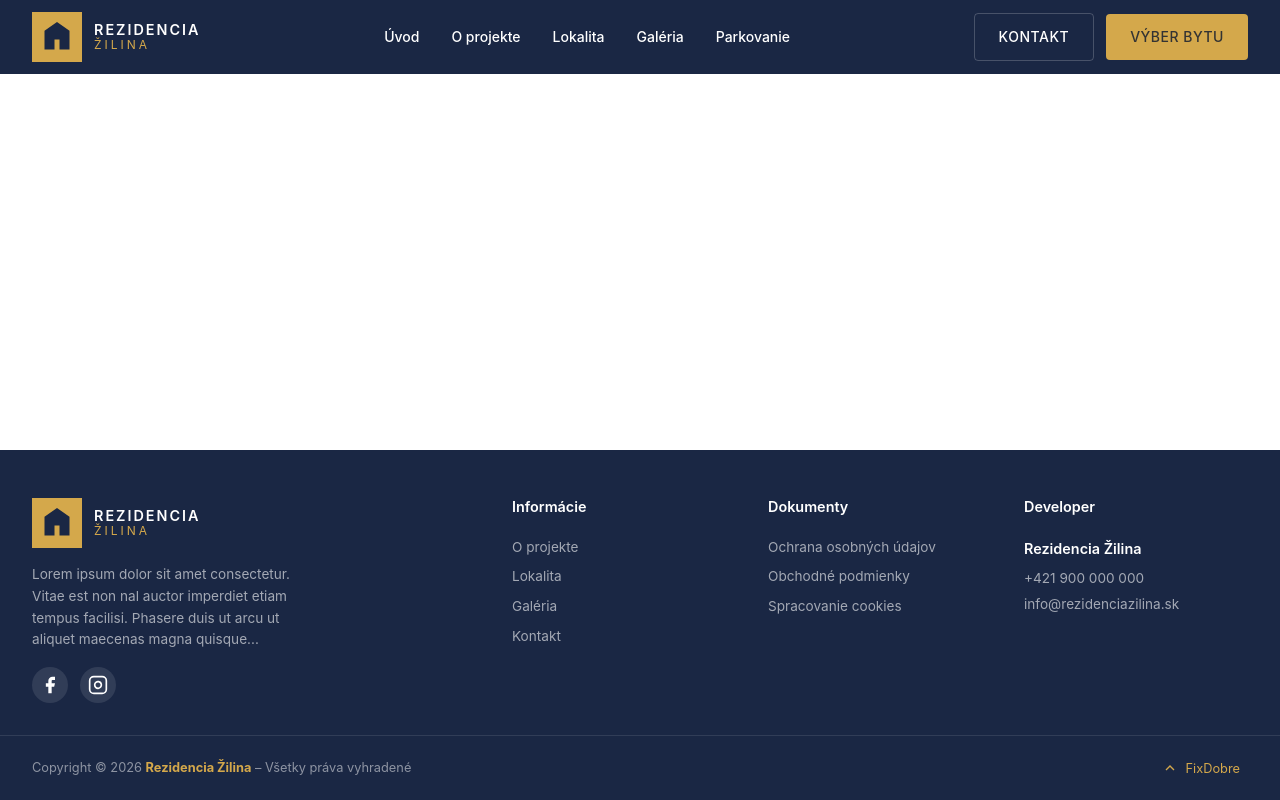
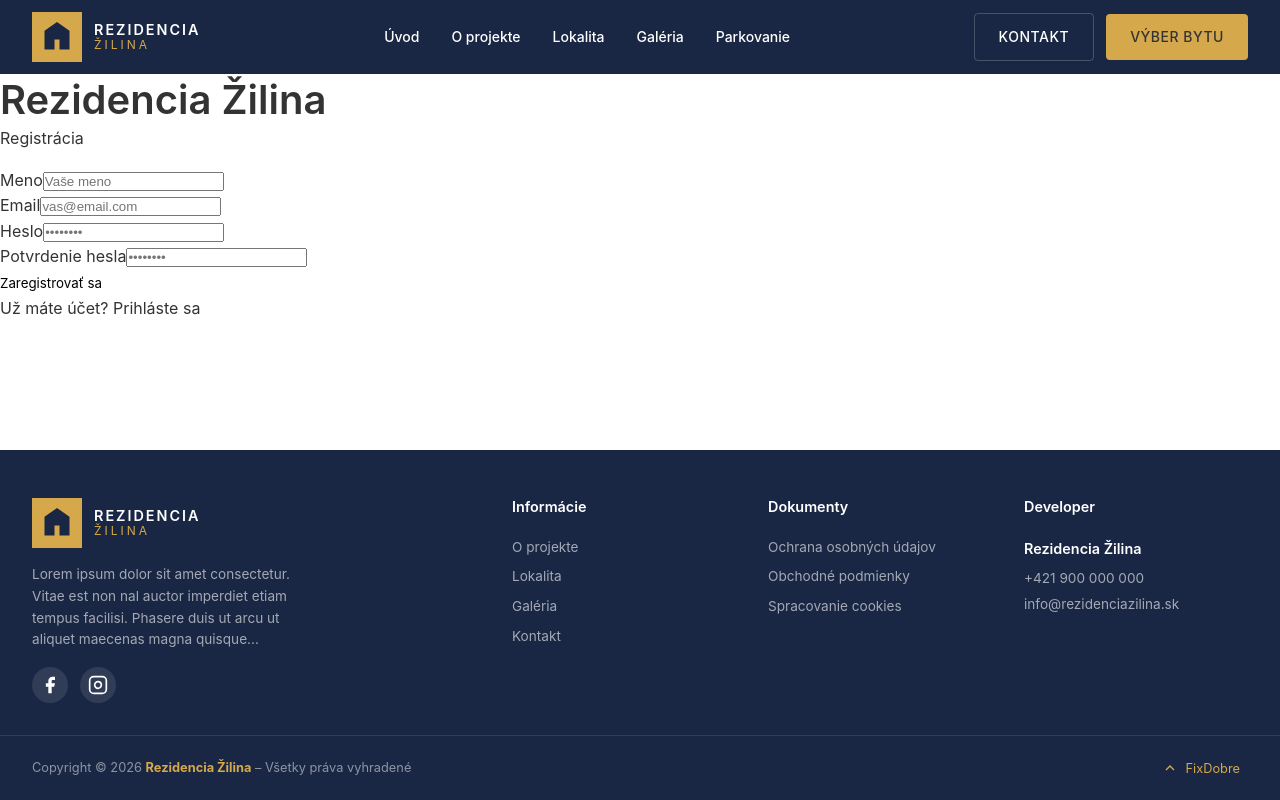
Before and after one commit to mijacke/developer-web, a Nuxt app: page /register in a window 1280 px wide. Built offline with nearby package versions, Linux system fonts and the light colour scheme; no server answers.

Commit message:
feat(auth): add login and registration pages with form validation

```diff
--- /dev/null
+++ b/app/pages/login/index.vue
@@ -0,0 +1,95 @@
+<template>
+  <div class="auth-page">
+    <div class="auth-container">
+      <div class="auth-header">
+        <h1>Rezidencia Žilina</h1>
+        <p>Administrácia</p>
+      </div>
+
+      <form @submit.prevent="handleLogin" class="auth-form">
+        <div class="form-group">
+          <label for="email">Email</label>
+          <input
+            type="email"
+            id="email"
+            v-model="email"
+            placeholder="vas@email.com"
+            required
+            :disabled="loading"
+          >
+        </div>
+
+        <div class="form-group">
+          <label for="password">Heslo</label>
+          <input
+            type="password"
+            id="password"
+            v-model="password"
+            placeholder="••••••••"
+            required
+            :disabled="loading"
+          >
+        </div>
+
+        <div v-if="error" class="error-message">
+          {{ error }}
+        </div>
+
+        <button type="submit" class="submit-btn" :disabled="loading">
+          <span v-if="loading">Prihlasujem...</span>
+          <span v-else>Prihlásiť sa</span>
+        </button>
+
+        <div class="form-footer">
+          <p><NuxtLink to="/forgot-password">Zabudli ste heslo?</NuxtLink></p>
+          <p>Nemáte účet? <NuxtLink to="/register">Zaregistrujte sa</NuxtLink></p>
+        </div>
+      </form>
+    </div>
+  </div>
+</template>
+
+<script setup lang="ts">
+definePageMeta({
+  layout: 'default',
+  middleware: 'guest'
+})
+
+const { login } = useAuth()
+const email = ref('')
+const password = ref('')
+const error = ref('')
+const loading = ref(false)
+const route = useRoute()
+
+const handleLogin = async () => {
+  error.value = ''
+  loading.value = true
+
+  try {
+    await login({
+      email: email.value,
+      password: password.value
+    })
+
+    // Redirect to intended page or admin
+    const redirectPath = route.query.redirect as string || '/admin'
+    navigateTo(redirectPath)
+  } catch (e: any) {
+    console.error(e)
+    const backendMsg = e.response?._data?.message || e.message || ''
+
+    if (backendMsg.includes('blocked')) {
+      error.value = 'Váš účet bol zablokovaný.'
+    } else if (backendMsg.includes('pending approval')) {
+      error.value = 'Váš účet čaká na schválenie administrátorom.'
+    } else if (backendMsg.includes('incorrect')) {
+      error.value = 'Nesprávne meno alebo heslo.'
+    } else {
+      error.value = backendMsg || 'Nesprávne meno alebo heslo.'
+    }
+  } finally {
+    loading.value = false
+  }
+}
+</script>
--- /dev/null
+++ b/app/pages/register/index.vue
@@ -0,0 +1,137 @@
+<template>
+  <div class="auth-page">
+    <div class="auth-container">
+      <div class="auth-header">
+        <h1>Rezidencia Žilina</h1>
+        <p>Registrácia</p>
+      </div>
+
+      <div v-if="success" class="auth-form">
+        <div class="success-message">
+          <p>{{ success }}</p>
+        </div>
+        <NuxtLink to="/login" class="submit-btn" style="margin-top: 1rem;">
+          Prihlásiť sa
+        </NuxtLink>
+      </div>
+
+      <form v-else @submit.prevent="handleRegister" class="auth-form">
+        <div class="form-group">
+          <label for="name">Meno</label>
+          <input
+            type="text"
+            id="name"
+            v-model="name"
+            placeholder="Vaše meno"
+            required
+            :disabled="loading"
+          >
+        </div>
+
+        <div class="form-group">
+          <label for="email">Email</label>
+          <input
+            type="email"
+            id="email"
+            v-model="email"
+            placeholder="vas@email.com"
+            required
+            :disabled="loading"
+          >
+        </div>
+
+        <div class="form-group">
+          <label for="password">Heslo</label>
+          <input
+            type="password"
+            id="password"
+            v-model="password"
+            placeholder="••••••••"
+            required
+            :disabled="loading"
+          >
+        </div>
+
+        <div class="form-group">
+          <label for="password_confirmation">Potvrdenie hesla</label>
+          <input
+            type="password"
+            id="password_confirmation"
+            v-model="passwordConfirmation"
+            placeholder="••••••••"
+            required
+            :disabled="loading"
+          >
+        </div>
+
+        <div v-if="error" class="error-message">
+          {{ error }}
+        </div>
+
+        <button type="submit" class="submit-btn" :disabled="loading">
+          <span v-if="loading">Registrujem...</span>
+          <span v-else>Zaregistrovať sa</span>
+        </button>
+
+        <div class="form-footer">
+          <p>Už máte účet? <NuxtLink to="/login">Prihláste sa</NuxtLink></p>
+        </div>
+      </form>
+    </div>
+  </div>
+</template>
+
+<script setup lang="ts">
+definePageMeta({
+  layout: 'default',
+  middleware: 'guest'
+})
+
+const config = useRuntimeConfig()
+const name = ref('')
+const email = ref('')
+const password = ref('')
+const passwordConfirmation = ref('')
+const error = ref('')
+const success = ref('')
+const loading = ref(false)
+
+const handleRegister = async () => {
+  error.value = ''
+
+  if (password.value !== passwordConfirmation.value) {
+    error.value = 'Heslá sa nezhodujú.'
+    return
+  }
+
+  if (password.value.length < 8) {
+    error.value = 'Heslo musí mať minimálne 8 znakov.'
+    return
+  }
+
+  loading.value = true
+
+  try {
+    await $fetch(`${config.public.apiUrl}/auth/register`, {
+      method: 'POST',
+      body: {
+        name: name.value,
+        email: email.value,
+        password: password.value,
+        password_confirmation: passwordConfirmation.value
+      }
+    })
+
+    success.value = 'Registrácia úspešná! Váš účet čaká na schválenie administrátorom.'
+  } catch (e: any) {
+    const msg = e.response?._data?.message || e.message || ''
+    if (msg.includes('already been taken')) {
+      error.value = 'Používateľ s týmto emailom už existuje.'
+    } else {
+      error.value = msg || 'Nepodarilo sa zaregistrovať.'
+    }
+  } finally {
+    loading.value = false
+  }
+}
+</script>
```
